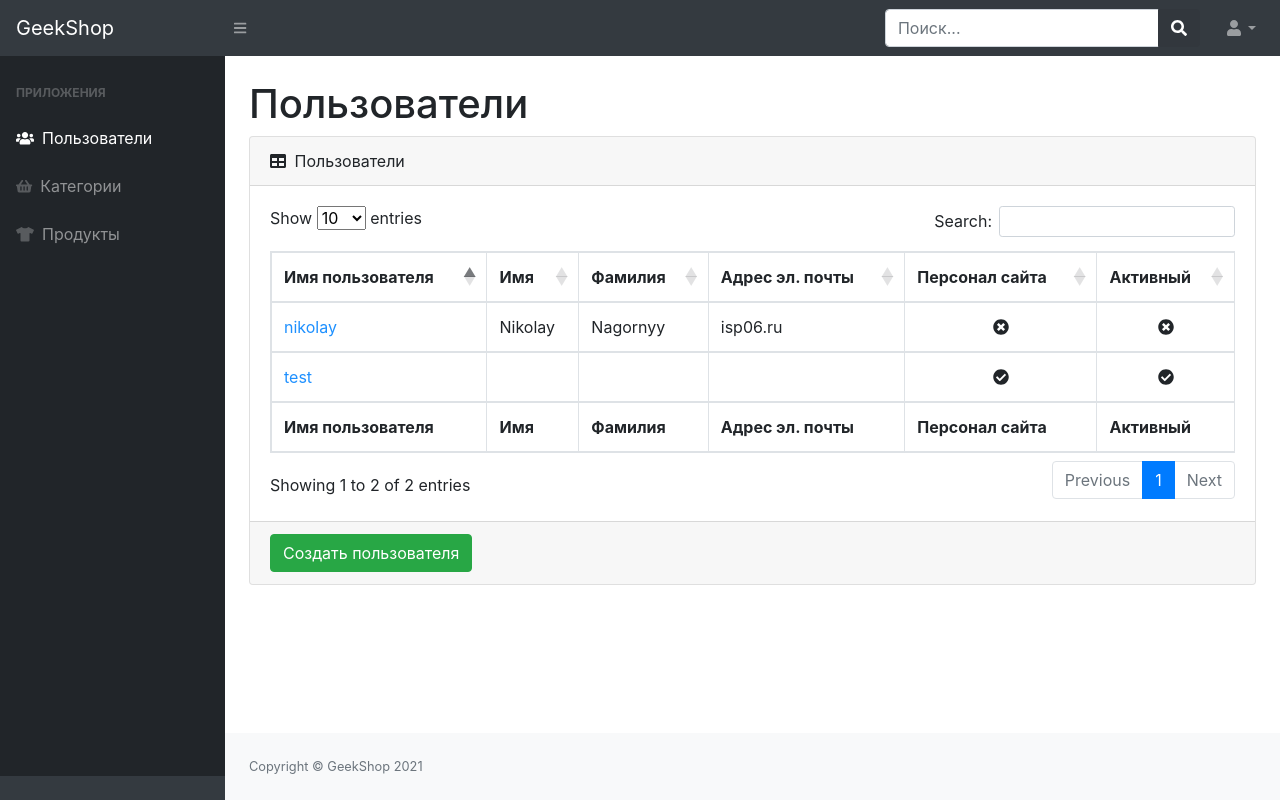
After one commit to Mrfuu04/Clothes-shop, a Django app: template adminapp/templates/adminapp/admin-users-read.html in a window 1280 px wide. The commit adds this page. Run offline with Django 3.2, Linux system fonts and the light colour scheme; the template is opened without the code that fills it, so the values that code supplies are empty; some libraries are stand-ins or nearby versions.

Commit message:
Создал adminapp. К нему urls, templates

```diff
--- /dev/null
+++ b/adminapp/admin.py
@@ -0,0 +1,3 @@
+from django.contrib import admin
+
+# Register your models here.
--- /dev/null
+++ b/adminapp/apps.py
@@ -0,0 +1,6 @@
+from django.apps import AppConfig
+
+
+class AdminappConfig(AppConfig):
+    default_auto_field = 'django.db.models.BigAutoField'
+    name = 'adminapp'
--- /dev/null
+++ b/adminapp/models.py
@@ -0,0 +1,3 @@
+from django.db import models
+
+# Create your models here.
--- /dev/null
+++ b/adminapp/templates/adminapp/admin-users-read.html
@@ -0,0 +1,72 @@
+{% extends 'adminapp/base.html' %}
+    {% block content %}
+        <div id="layoutSidenav_content">
+        <main>
+            <div class="container-fluid">
+                <h1 class="mt-4">Пользователи</h1>
+                <div class="card mb-4">
+                    <div class="card-header">
+                        <i class="fas fa-table mr-1"></i>
+                        Пользователи
+                    </div>
+                    <div class="card-body">
+                        <div class="table-responsive">
+                            <table class="table table-bordered" id="dataTable" width="100%" cellspacing="0">
+                                <thead>
+                                <tr>
+                                    <th>Имя пользователя</th>
+                                    <th>Имя</th>
+                                    <th>Фамилия</th>
+                                    <th>Адрес эл. почты</th>
+                                    <th>Персонал сайта</th>
+                                    <th>Активный</th>
+                                </tr>
+                                </thead>
+                                <tfoot>
+                                <tr>
+                                    <th>Имя пользователя</th>
+                                    <th>Имя</th>
+                                    <th>Фамилия</th>
+                                    <th>Адрес эл. почты</th>
+                                    <th>Персонал сайта</th>
+                                    <th>Активный</th>
+                                </tr>
+                                </tfoot>
+                                <tbody>
+                                <tr>
+                                    <td><a href="#" style="color: dodgerblue">test</a></td>
+                                    <td></td>
+                                    <td></td>
+                                    <td></td>
+                                    <td class="text-center"><i class="fas fa-check-circle"></i></td>
+                                    <td class="text-center"><i class="fas fa-check-circle"></i></td>
+                                </tr>
+                                <tr>
+                                    <td><a href="admin-users-update-delete.html" style="color: dodgerblue">nikolay</a></td>
+                                    <td>Nikolay</td>
+                                    <td>Nagornyy</td>
+                                    <td>isp06.ru</td>
+                                    <td class="text-center"><i class="fas fa-times-circle"></i></td>
+                                    <td class="text-center"><i class="fas fa-times-circle"></i></td>
+                                </tr>
+                                </tbody>
+                            </table>
+                        </div>
+                    </div>
+                    <div class="card-footer">
+                        <a href="admin-users-create.html">
+                            <button class="btn btn-success">Создать пользователя</button>
+                        </a>
+                    </div>
+                </div>
+            </div>
+        </main>
+        <footer class="py-4 bg-light mt-auto">
+            <div class="container-fluid">
+                <div class="d-flex align-items-center justify-content-between small">
+                    <div class="text-muted">Copyright &copy; GeekShop 2021</div>
+                </div>
+            </div>
+        </footer>
+    </div>
+    {% endblock %}
--- /dev/null
+++ b/adminapp/templates/adminapp/base.html
@@ -0,0 +1,84 @@
+<!DOCTYPE html>
+{% load static %}
+<html lang="en">
+<head>
+    <meta charset="utf-8"/>
+    <meta http-equiv="X-UA-Compatible" content="IE=edge"/>
+    <meta name="viewport" content="width=device-width, initial-scale=1, shrink-to-fit=no"/>
+    <meta name="description" content=""/>
+    <meta name="author" content=""/>
+    <title>GeekShop - Admin</title>
+    <link href="{% static 'css/auth-admin.css' %}" rel="stylesheet"/>
+    <link href="https://cdn.datatables.net/1.10.20/css/dataTables.bootstrap4.min.css" rel="stylesheet"
+          crossorigin="anonymous"/>
+    <script src="https://cdnjs.cloudflare.com/ajax/libs/font-awesome/5.15.1/js/all.min.js"
+            crossorigin="anonymous"></script>
+</head>
+<body class="sb-nav-fixed">
+<nav class="sb-topnav navbar navbar-expand navbar-dark bg-dark">
+    <a class="navbar-brand" href="admin.html">GeekShop</a>
+    <button class="btn btn-link btn-sm order-1 order-lg-0" id="sidebarToggle" href="#"><i class="fas fa-bars"></i>
+    </button>
+    <!-- Navbar Search-->
+    <form class="d-none d-md-inline-block form-inline ml-auto mr-0 mr-md-3 my-2 my-md-0">
+        <div class="input-group">
+            <input class="form-control" type="text" placeholder="Поиск..." aria-label="Search"
+                   aria-describedby="basic-addon2"/>
+            <div class="input-group-append">
+                <button class="btn btn-primary" type="button"><i class="fas fa-search"></i></button>
+            </div>
+        </div>
+    </form>
+    <!-- Navbar-->
+    <ul class="navbar-nav ml-auto ml-md-0">
+        <li class="nav-item dropdown">
+            <a class="nav-link dropdown-toggle" id="userDropdown" href="#" role="button" data-toggle="dropdown"
+               aria-haspopup="true" aria-expanded="false"><i class="fas fa-user fa-fw"></i></a>
+            <div class="dropdown-menu dropdown-menu-right" aria-labelledby="userDropdown">
+                <a class="dropdown-item" href="login.html">Logout</a>
+            </div>
+        </li>
+    </ul>
+</nav>
+<div id="layoutSidenav">
+    <div id="layoutSidenav_nav">
+        <nav class="sb-sidenav accordion sb-sidenav-dark" id="sidenavAccordion">
+            <div class="sb-sidenav-menu">
+                <div class="nav">
+                    <div class="sb-sidenav-menu-heading">Приложения</div>
+                    <a class="nav-link" href="admin-users-read.html">
+                        <div class="sb-nav-link-icon">
+                            <i class="fas fa-users"></i>
+                        </div>
+                        Пользователи
+                    </a>
+                    <a class="nav-link" href="index.html">
+                        <div class="sb-nav-link-icon">
+                            <i class="fas fa-shopping-basket"></i>
+                        </div>
+                        Категории
+                    </a>
+                    <a class="nav-link" href="index.html">
+                        <div class="sb-nav-link-icon">
+                            <i class="fas fa-tshirt"></i>
+                        </div>
+                        Продукты
+                    </a>
+                </div>
+            </div>
+            <div class="sb-sidenav-footer"></div>
+        </nav>
+    </div>
+    {% block content %}
+    {% endblock %}
+</div>
+<script src="https://code.jquery.com/jquery-3.5.1.slim.min.js" crossorigin="anonymous"></script>
+<script src="https://cdn.jsdelivr.net/npm/bootstrap@4.5.3/dist/js/bootstrap.bundle.min.js"
+        crossorigin="anonymous"></script>
+<script src="{% static  'js/auth-admin.js' %}"></script>
+<script src="https://cdnjs.cloudflare.com/ajax/libs/Chart.js/2.8.0/Chart.min.js" crossorigin="anonymous"></script>
+<script src="https://cdn.datatables.net/1.10.20/js/jquery.dataTables.min.js" crossorigin="anonymous"></script>
+<script src="https://cdn.datatables.net/1.10.20/js/dataTables.bootstrap4.min.js" crossorigin="anonymous"></script>
+<script src="{% static  'js/datatable.js' %}"></script>
+</body>
+</html>
--- /dev/null
+++ b/adminapp/tests.py
@@ -0,0 +1,3 @@
+from django.test import TestCase
+
+# Create your tests here.
--- /dev/null
+++ b/adminapp/urls.py
@@ -0,0 +1,12 @@
+from django.urls import path
+
+from adminapp.views import index, admin_show_users, admin_create_user, admin_delete_user, admin_update_user
+
+app_name = 'adminapp'
+urlpatterns = [
+    path('', index, name='index'),
+    path('users/', admin_show_users, name='users'),
+    path('user_create/', admin_create_user, name='user_create'),
+    path('user_delete/', admin_delete_user, name='user_delete'),
+    path('user_update/', admin_update_user, name='user_update'),
+]
--- a/geekshop/settings.py
+++ b/geekshop/settings.py
@@ -41,6 +41,7 @@ INSTALLED_APPS = [
     'mainapp',
     'authapp',
     'basketapp',
+    'adminapp',
 ]
 
 MIDDLEWARE = [
--- a/geekshop/urls.py
+++ b/geekshop/urls.py
@@ -18,7 +18,6 @@ from django.conf.urls.static import static
 from django.contrib import admin
 from django.urls import path, include
 
-from mainapp.views import index, products
 
 urlpatterns = [
     path('admin/', admin.site.urls),
@@ -31,6 +30,7 @@ urlpatterns = [
     path('', include('basketapp.urls', namespace='basket_add')),
     path('', include('basketapp.urls', namespace='basket_remove')),
     path('basket/', include('basketapp.urls', namespace='basket_edit')),
+    path('adminapp/', include('adminapp.urls', namespace='adminapp')),
 ]
 
 urlpatterns += static(settings.MEDIA_URL, document_root=settings.MEDIA_ROOT)
--- a/mainapp/templates/mainapp/base.html
+++ b/mainapp/templates/mainapp/base.html
@@ -42,7 +42,7 @@
                     </a>
                 </li>
                 <li class="nav-item">
-                    <a class="nav-link" href="admin/admin.html">
+                    <a class="nav-link" href="admin">
                         <i class="fas fa-users-cog"></i>
                     </a>
                 </li>
```
Also changed, not shown: adminapp/templates/adminapp/admin-users-create.html (added, +64 -0 lines), adminapp/templates/adminapp/admin-users-update-delete.html (added, +68 -0 lines), adminapp/templates/adminapp/admin.html (added, +18 -0 lines), adminapp/views.py (added, +23 -0 lines), adminapp/__init__.py (added), adminapp/migrations/__init__.py (added).
